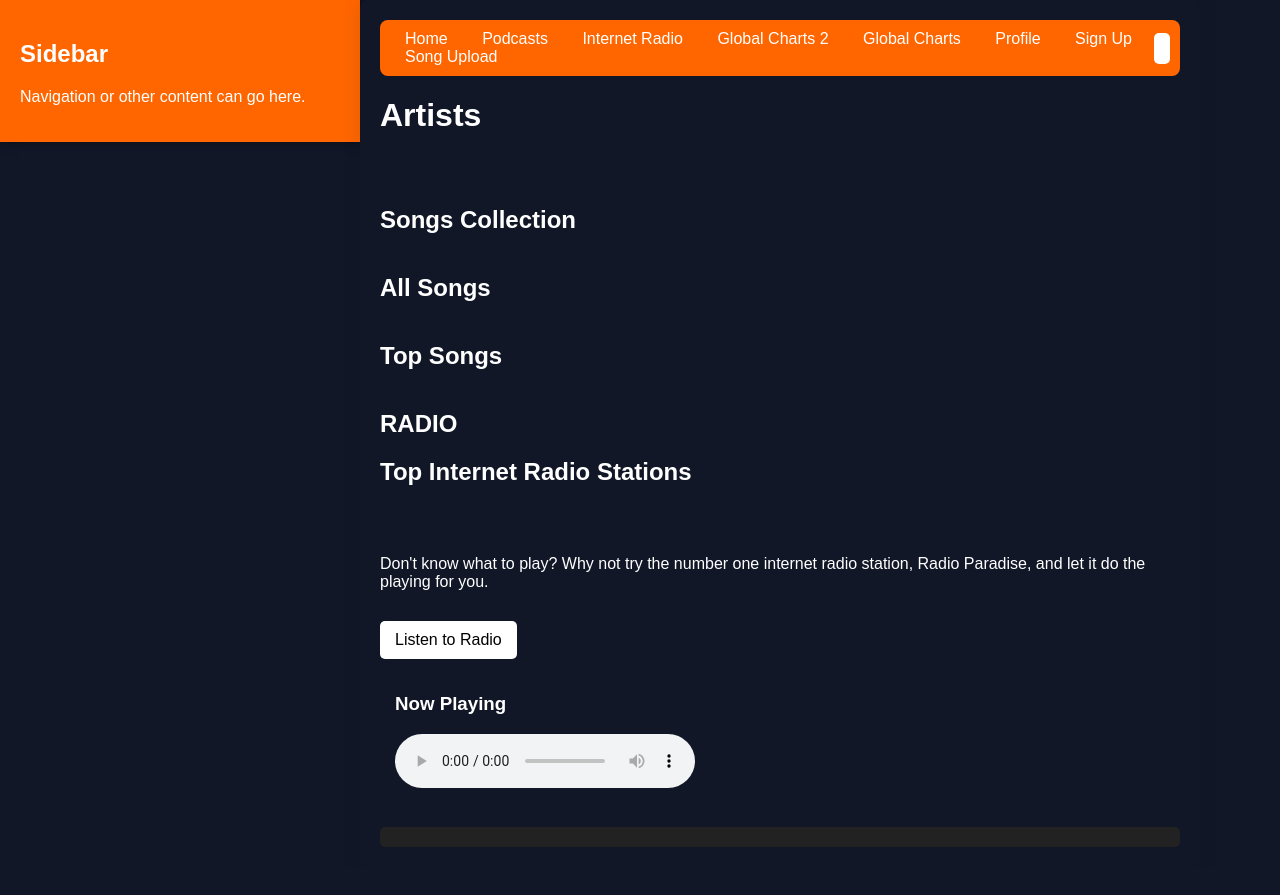
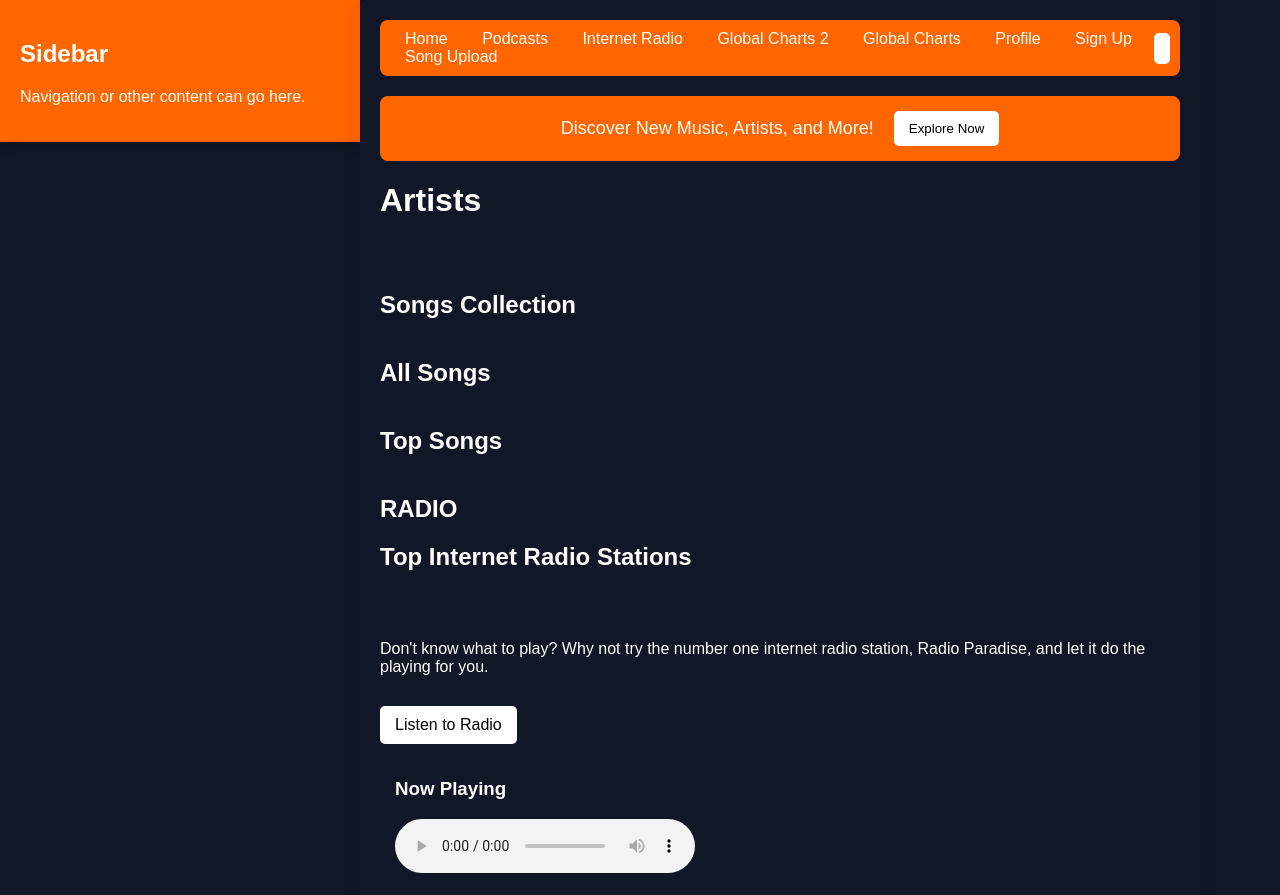
Before and after one commit to dolcenci/bingeplay, a plain HTML site: page streame.html in a window 1280 px wide. Shown: the top 895 px of the page. Before the commit the page ends 867 px from the top, so only its background shows below. Drawn offline with Linux system fonts and the light colour scheme; no server answers.

Commit message:
Update streame.html

```diff
--- a/streame.html
+++ b/streame.html
@@ -67,6 +67,31 @@ h1, h2, h3 {
     border-radius: 5px;
 }
 
+.banner {
+            background-color: #FF6600; /* Banner color */
+            color: white;
+            padding: 15px;
+            text-align: center;
+            font-size: 18px;
+            margin-bottom: 20px;
+            border-radius: 8px;
+            display: flex;
+            justify-content: center;
+            align-items: center;
+            position: relative;
+        }
+
+.banner .banner-button {
+            background-color: white;
+            color: black;
+            border: none;
+            border-radius: 5px;
+            padding: 10px 15px;
+            cursor: pointer;
+            margin-left: 20px;
+        }
+
+
 .artist-list, .radio-station-list, .song-list, .radio-player {
     background-color: #111727;
     padding: 15px;
@@ -135,7 +160,7 @@ h1, h2, h3 {
 .lyrics {
     margin-top: 20px;
     padding: 10px;
-    background-color: #222;
+    background-color: #00ff00;
     border-radius: 5px;
     white-space: pre-wrap;
 }
@@ -161,6 +186,11 @@ h1, h2, h3 {
             <div class="search-bar">
                 <input type="text" id="searchInput" placeholder="Search artists or songs..." />
             </div>
+        </div>
+
+        <div class="banner">
+            <span>Discover New Music, Artists, and More!</span>
+            <button class="banner-button">Explore Now</button>
         </div>
 
         <h1>Artists</h1>
```
